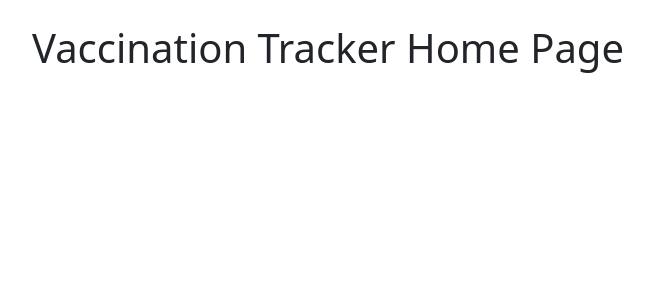
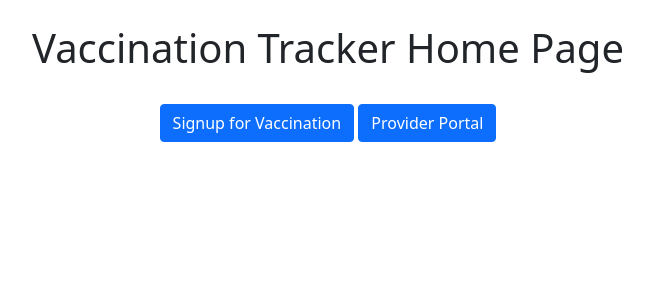
Before and after one commit to elisecho/HackHERS, a Flask app: page / in a window 1280 px wide. Shown: the top 300 px of the page, without its empty margins (312-965 px from the left). Run offline with Flask 2, Linux system fonts and the light colour scheme; some libraries are stand-ins or nearby versions.

Commit message:
Added buttons for navigation on home screen

```diff
--- a/templates/welcome.html
+++ b/templates/welcome.html
@@ -13,7 +13,10 @@
       <br>
       <h1>Vaccination Tracker Home Page</h1>
       <br>
-      <!-- <p>Click <a href="/">here</a> to go home.</p> -->
+      <div class="text-center">
+      <a class="btn btn-primary" href="signup" role="button">Signup for Vaccination</a>
+      <a class="btn btn-primary" href="login" role="button">Provider Portal</a>
+      </div>
     </div>
   </body>
 </html>
```
Also changed, not shown: templates/base.html (+1 -8 lines).
